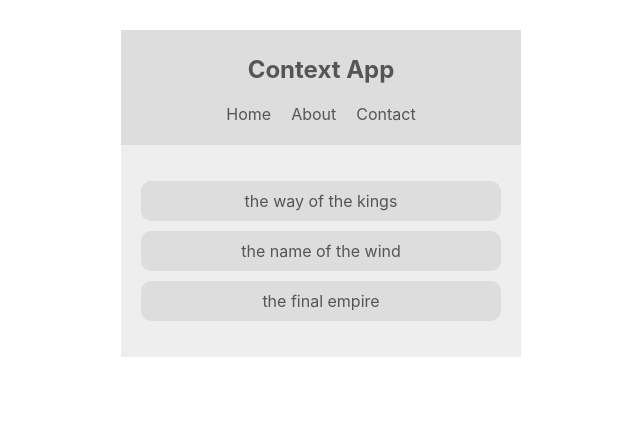
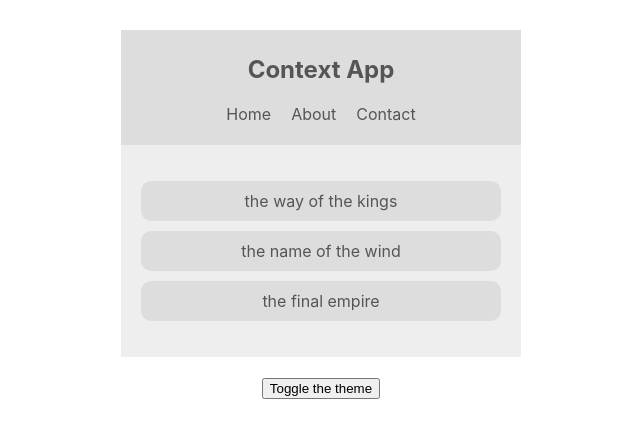
Before and after one commit to Beat2BeatLucas/react-context-hooks, a React (Create React App) app: page / in a window 1280 px wide. Shown: the top 438 px of the page, without its empty margins (319-959 px from the left). Built offline with nearby package versions, Linux system fonts and the light colour scheme.

Commit message:
Updating Context Data

```diff
--- a/src/App.js
+++ b/src/App.js
@@ -3,6 +3,7 @@
 import Navbar from './components/Navbar';
 import BookList from './components/BookList';
 import ThemeContextProvider from './contexts/ThemeContext';
+import ThemeToggle from './components/ThemeToggle';
 
 function App() {
   return (
@@ -10,6 +11,7 @@
       <ThemeContextProvider>
         <Navbar />
         <BookList />
+        <ThemeToggle />
       </ThemeContextProvider>
     </div>
   );
--- /dev/null
+++ b/src/components/ThemeToggle.js
@@ -0,0 +1,14 @@
+import React, { Component } from 'react'
+import { ThemeContext } from '../contexts/ThemeContext';
+
+class ThemeToggle extends Component {
+    static contextType = ThemeContext;
+    render() {
+        const { toggleTheme } = this.context;
+        return (
+            <button onClick={toggleTheme}>Toggle the theme</button>
+        );
+    }
+}
+
+export default ThemeToggle;
--- a/src/contexts/ThemeContext.js
+++ b/src/contexts/ThemeContext.js
@@ -8,9 +8,14 @@
         light: { syntax: '#555', ui: '#ddd', bg: '#eee' },
         dark: { syntax: '#ddd', ui: '#333', bg: '#555' },
     }
+
+    toggleTheme = () => {
+        this.setState({ isLightTheme: !this.state.isLightTheme });
+    }
+
     render() {
         return (
-            <ThemeContext.Provider value={{...this.state}}>
+            <ThemeContext.Provider value={{...this.state, toggleTheme: this.toggleTheme}}>
                 {this.props.children}
             </ThemeContext.Provider>
          );
```
